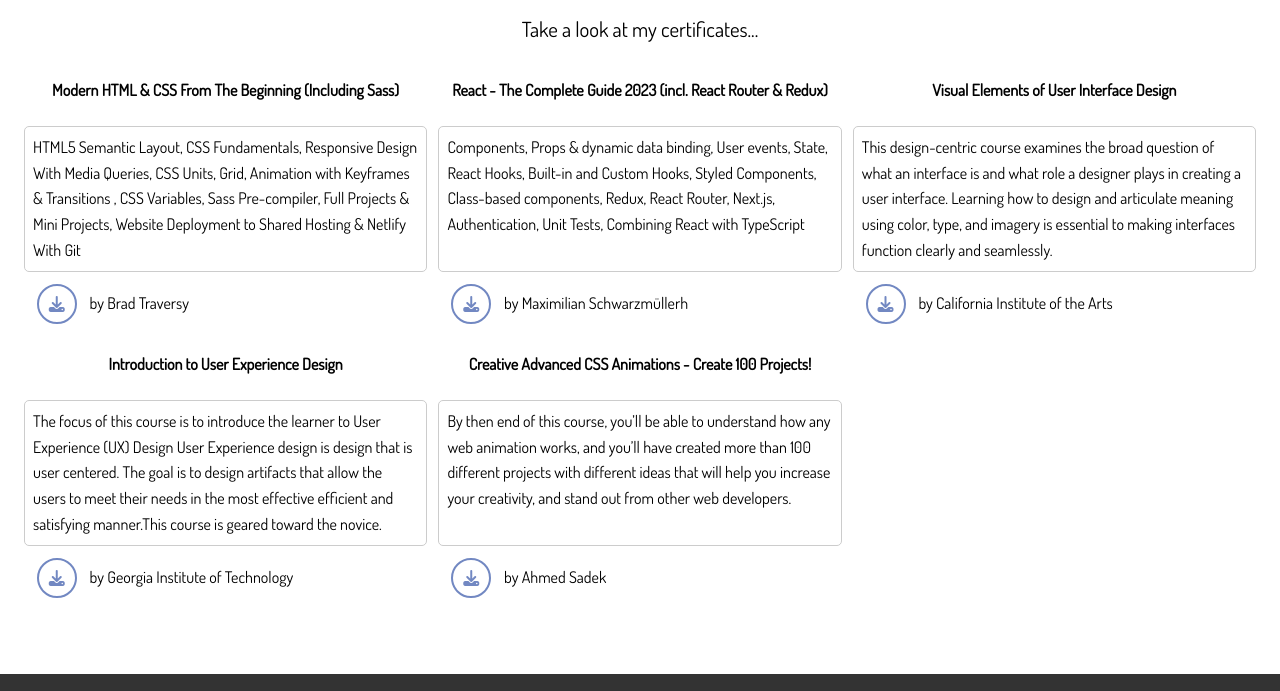
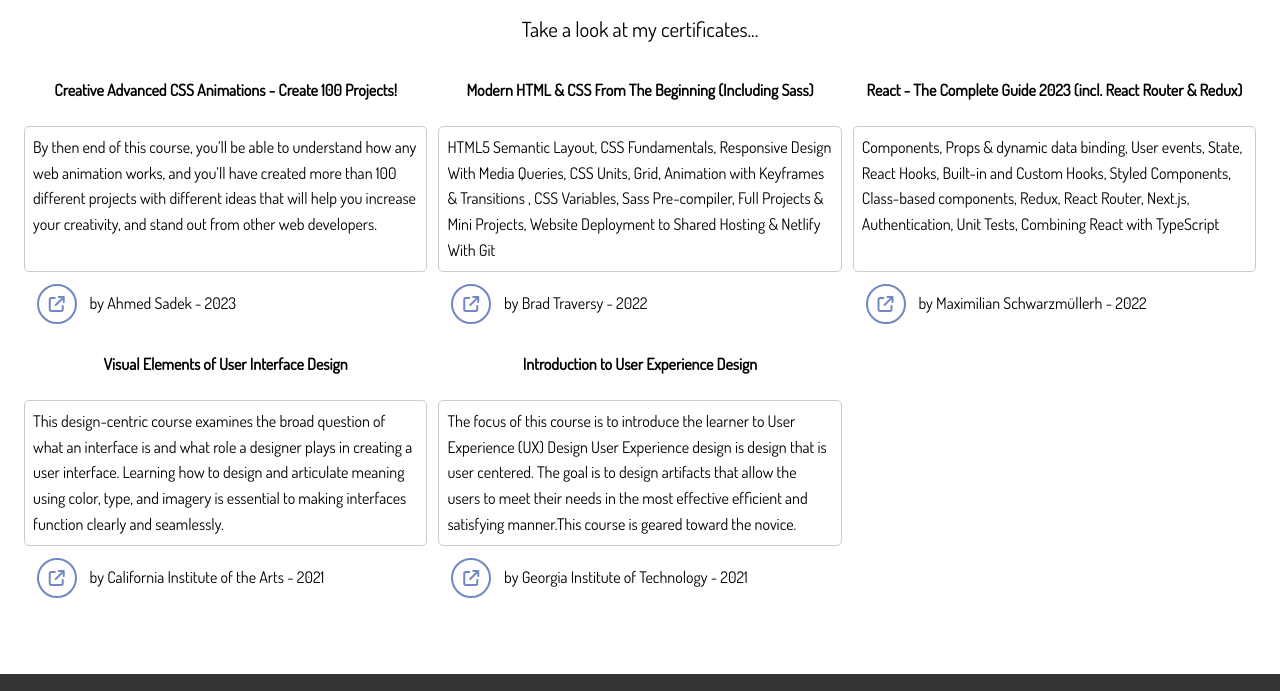
Before and after one commit to Rian-Shl/Portfolio, a website: page dist/about.html in a window 1280 px wide. Shown: the part 2460-3151 px from the top of the page. Drawn offline with Linux system fonts and the light colour scheme; a web font is replaced by a local one.

Commit message:
added links for certificates

```diff
--- a/dist/about.html
+++ b/dist/about.html
@@ -229,14 +229,26 @@
             <p class="lead text-center">Take a look at my certificates...</p>
             <div class="certificates">
                 <div>
+                    <h4 class="text-center">Creative Advanced CSS Animations - Create 100 Projects!</h4>
+                    <p>By then end of this course, you’ll be able to understand how any web animation works, and you’ll
+                        have created more than 100 different projects with different ideas that will help you increase
+                        your creativity, and stand out from other web developers.</p>
+                    <ul>
+                        <a href="https://www.udemy.com/certificate/UC-ca866cce-10ef-4cbc-87d8-ba5c66e19793/"
+                            target="_blank"><i class="fa-solid fa-arrow-up-right-from-square"></i></a>
+                        <li>by Ahmed Sadek - 2023</li>
+                    </ul>
+                </div>
+                <div>
                     <h4 class="text-center">Modern HTML & CSS From The Beginning (Including Sass)</h4>
                     <p>HTML5 Semantic Layout, CSS Fundamentals, Responsive Design With Media Queries, CSS Units, Grid,
                         Animation with Keyframes & Transitions
                         , CSS Variables, Sass Pre-compiler, Full Projects & Mini Projects, Website Deployment to Shared
                         Hosting & Netlify With Git</p>
                     <ul>
-                        <a href="https://ufile.io/pnevhkzf"><i class="fa-solid fa-download"></i></a>
-                        <li>by Brad Traversy</li>
+                        <a href="https://www.udemy.com/certificate/UC-6625160e-de68-48cd-81d5-a436fb4b9d76/"
+                            target="_blank"><i class="fa-solid fa-arrow-up-right-from-square"></i></a>
+                        <li>by Brad Traversy - 2022</li>
                     </ul>
                 </div>
                 <div>
@@ -245,8 +257,9 @@
                         Hooks, Styled Components, Class-based components, Redux, React Router, Next.js,
                         Authentication, Unit Tests, Combining React with TypeScript</p>
                     <ul>
-                        <a href="https://ufile.io/vdnr1ae2"><i class="fa-solid fa-download"></i></a>
-                        <li>by Maximilian Schwarzmüllerh</li>
+                        <a href="https://www.udemy.com/certificate/UC-f37aa38e-3a93-45b6-a9ef-f52c9b3a5358/"
+                            target="_blank"><i class="fa-solid fa-arrow-up-right-from-square"></i></a>
+                        <li>by Maximilian Schwarzmüllerh - 2022</li>
                     </ul>
                 </div>
                 <div>
@@ -255,8 +268,9 @@
                         designer plays in creating a user interface. Learning how to design and articulate meaning using
                         color, type, and imagery is essential to making interfaces function clearly and seamlessly.</p>
                     <ul>
-                        <a href="https://ufile.io/5bw9ncvu"><i class="fa-solid fa-download"></i></a>
-                        <li> by California Institute of the Arts</li>
+                        <a href="https://coursera.org/share/30a6633dd04e9f2530c1e186b47c07ad" target="_blank"><i
+                                class="fa-solid fa-arrow-up-right-from-square"></i></a>
+                        <li> by California Institute of the Arts - 2021</li>
 
                     </ul>
                 </div>
@@ -267,20 +281,12 @@
                         allow the users to meet their needs in the most effective efficient and satisfying manner.This
                         course is geared toward the novice.</p>
                     <ul>
-                        <a href="https://ufile.io/a50pkgib"><i class="fa-solid fa-download"></i></a>
-                        <li>by Georgia Institute of Technology</li>
+                        <a href="https://coursera.org/share/3e8b2e7d7eda5177840e6a9eb4a56d8a" target="_blank"><i
+                                class="fa-solid fa-arrow-up-right-from-square"></i></a>
+                        <li>by Georgia Institute of Technology - 2021</li>
                     </ul>
                 </div>
-                <div>
-                    <h4 class="text-center">Creative Advanced CSS Animations - Create 100 Projects!</h4>
-                    <p>By then end of this course, you’ll be able to understand how any web animation works, and you’ll
-                        have created more than 100 different projects with different ideas that will help you increase
-                        your creativity, and stand out from other web developers.</p>
-                    <ul>
-                        <a href="https://ufile.io/brx062er"><i class="fa-solid fa-download"></i></a>
-                        <li>by Ahmed Sadek</li>
-                    </ul>
-                </div>
+
             </div>
         </div>
     </section>
```
